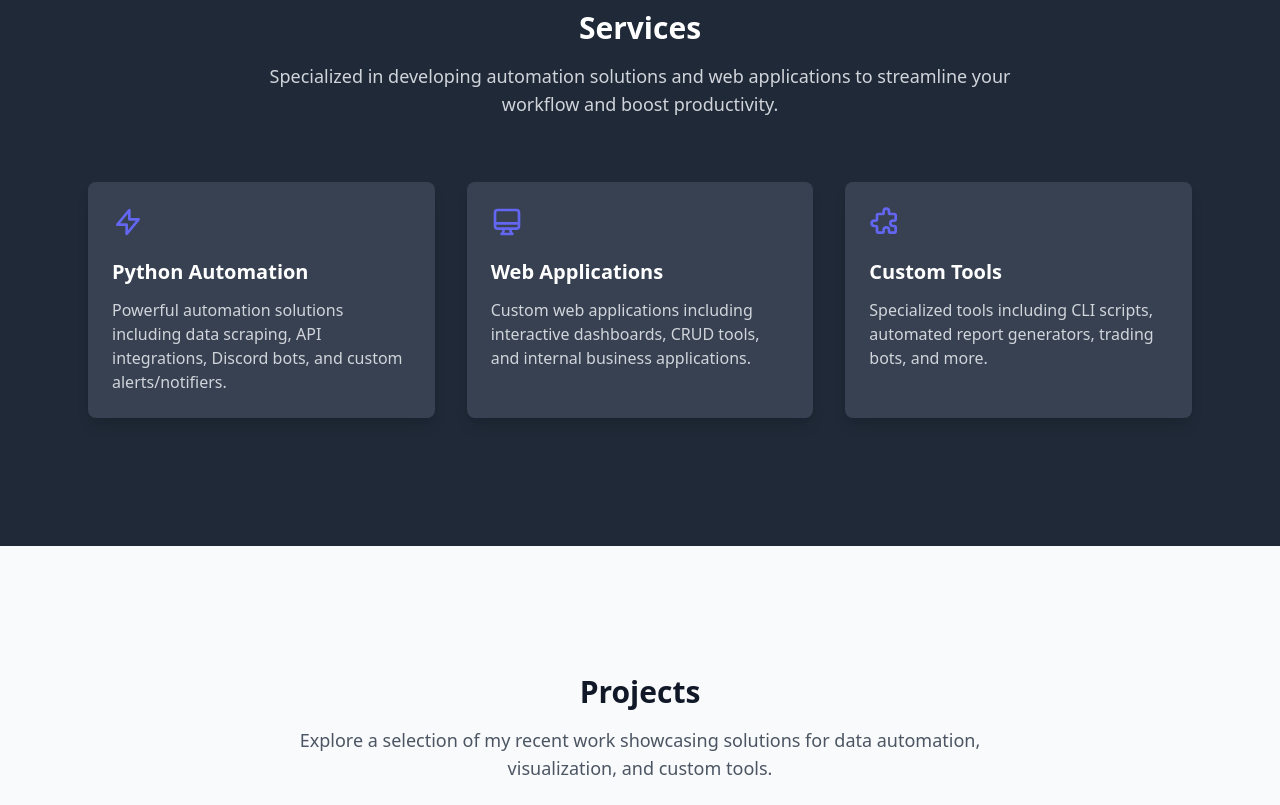
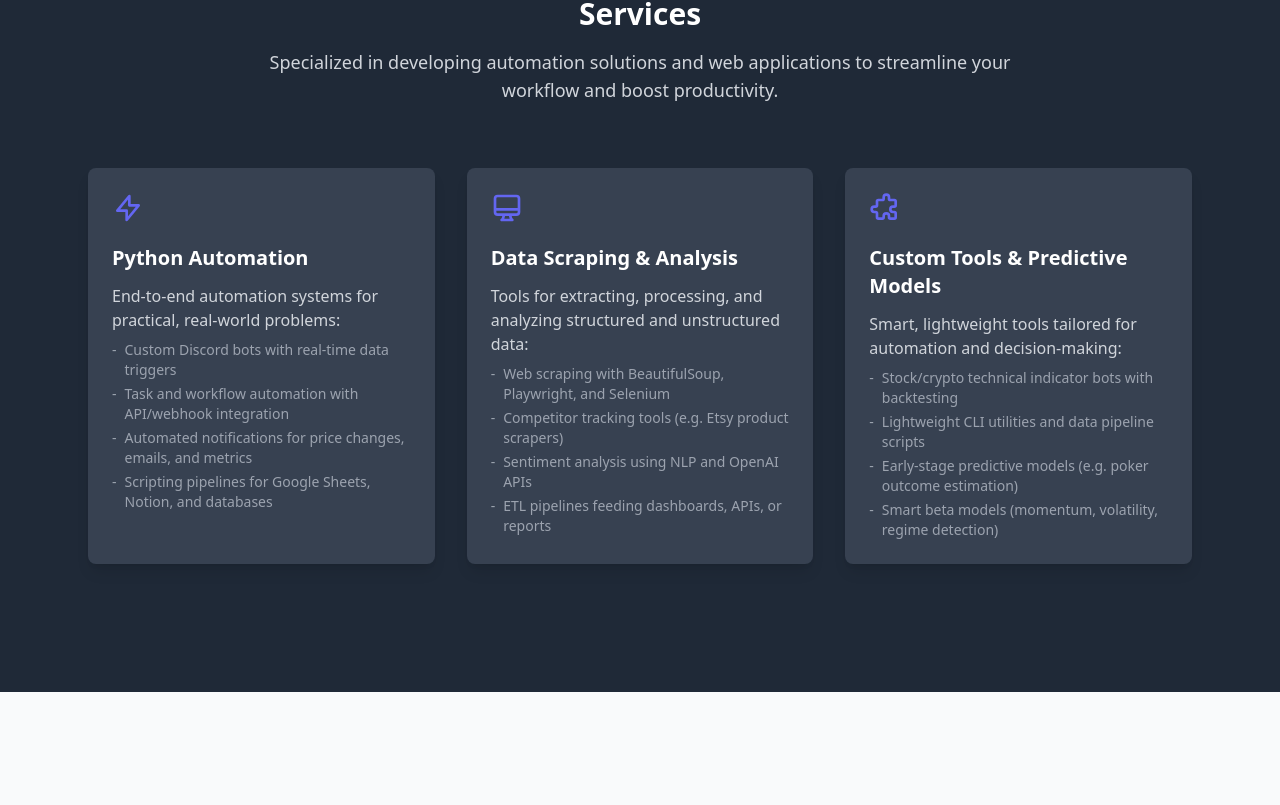
Before and after one commit to gabrielsaban/portfolio-site, a Next.js app in the folder frontend/: page / in a window 1280 px wide. Shown: the part 692-1497 px from the top of the page. Built offline with nearby package versions, Linux system fonts and the light colour scheme.

Commit message:
Content update

```diff
--- a/frontend/src/components/Hero.tsx
+++ b/frontend/src/components/Hero.tsx
@@ -11,10 +11,10 @@ export default function Hero() {
             Gabriel Saban
           </h1>
           <h2 className="text-2xl text-indigo-400">
-            Python Automation + Full-Stack Dev
+            Python Automation + Full-Stack Web Dev
           </h2>
           <p className="text-lg text-gray-300 max-w-xl">
-            Transforming ideas into powerful automation solutions and beautiful web applications. Let&apos;s build something amazing together.
+            Automation solutions, web systems, data scraping + analysis, and predictive modeling for real-world applications.
           </p>
           <div className="flex flex-col sm:flex-row gap-4 justify-center md:justify-start pt-4">
             <a
--- a/frontend/src/components/Services.tsx
+++ b/frontend/src/components/Services.tsx
@@ -5,7 +5,13 @@ import React from 'react';
 const services = [
   {
     title: 'Python Automation',
-    description: 'Powerful automation solutions including data scraping, API integrations, Discord bots, and custom alerts/notifiers.',
+    description: 'End-to-end automation systems for practical, real-world problems:',
+    items: [
+      'Custom Discord bots with real-time data triggers',
+      'Task and workflow automation with API/webhook integration',
+      'Automated notifications for price changes, emails, and metrics',
+      'Scripting pipelines for Google Sheets, Notion, and databases'
+    ],
     icon: (
       <svg className="h-8 w-8 text-indigo-500" xmlns="http://www.w3.org/2000/svg" fill="none" viewBox="0 0 24 24" stroke="currentColor">
         <path strokeLinecap="round" strokeLinejoin="round" strokeWidth={2} d="M13 10V3L4 14h7v7l9-11h-7z" />
@@ -13,8 +19,14 @@ const services = [
     ),
   },
   {
-    title: 'Web Applications',
-    description: 'Custom web applications including interactive dashboards, CRUD tools, and internal business applications.',
+    title: 'Data Scraping & Analysis',
+    description: 'Tools for extracting, processing, and analyzing structured and unstructured data:',
+    items: [
+      'Web scraping with BeautifulSoup, Playwright, and Selenium',
+      'Competitor tracking tools (e.g. Etsy product scrapers)',
+      'Sentiment analysis using NLP and OpenAI APIs',
+      'ETL pipelines feeding dashboards, APIs, or reports'
+    ],
     icon: (
       <svg className="h-8 w-8 text-indigo-500" xmlns="http://www.w3.org/2000/svg" fill="none" viewBox="0 0 24 24" stroke="currentColor">
         <path strokeLinecap="round" strokeLinejoin="round" strokeWidth={2} d="M9.75 17L9 20l-1 1h8l-1-1-.75-3M3 13h18M5 17h14a2 2 0 002-2V5a2 2 0 00-2-2H5a2 2 0 00-2 2v10a2 2 0 002 2z" />
@@ -22,8 +34,14 @@ const services = [
     ),
   },
   {
-    title: 'Custom Tools',
-    description: 'Specialized tools including CLI scripts, automated report generators, trading bots, and more.',
+    title: 'Custom Tools & Predictive Models',
+    description: 'Smart, lightweight tools tailored for automation and decision-making:',
+    items: [
+      'Stock/crypto technical indicator bots with backtesting',
+      'Lightweight CLI utilities and data pipeline scripts',
+      'Early-stage predictive models (e.g. poker outcome estimation)',
+      'Smart beta models (momentum, volatility, regime detection)'
+    ],
     icon: (
       <svg className="h-8 w-8 text-indigo-500" xmlns="http://www.w3.org/2000/svg" fill="none" viewBox="0 0 24 24" stroke="currentColor">
         <path strokeLinecap="round" strokeLinejoin="round" strokeWidth={2} d="M11 4a2 2 0 114 0v1a1 1 0 001 1h3a1 1 0 011 1v3a1 1 0 01-1 1h-1a2 2 0 100 4h1a1 1 0 011 1v3a1 1 0 01-1 1h-3a1 1 0 01-1-1v-1a2 2 0 10-4 0v1a1 1 0 01-1 1H7a1 1 0 01-1-1v-3a1 1 0 00-1-1H4a2 2 0 110-4h1a1 1 0 001-1V7a1 1 0 011-1h3a1 1 0 001-1V4z" />
@@ -31,6 +49,7 @@ const services = [
     ),
   }
 ];
+
 
 export default function Services() {
   return (
@@ -48,7 +67,15 @@ export default function Services() {
             <div key={index} className="bg-gray-700 rounded-lg shadow-lg p-6 transition-all duration-200 hover:shadow-xl hover:bg-gray-600 flex flex-col h-full">
               <div className="mb-5">{service.icon}</div>
               <h3 className="text-xl font-bold text-white mb-3">{service.title}</h3>
-              <p className="text-gray-300 flex-grow">{service.description}</p>
+              <p className="text-gray-300">{service.description}</p>
+              <div className="mt-2 space-y-1 text-sm text-gray-400 flex-grow">
+                {service.items.map((item, i) => (
+                  <div key={i} className="flex items-start">
+                    <span className="mr-2">-</span>
+                    <span>{item}</span>
+                  </div>
+                ))}
+              </div>
             </div>
           ))}
         </div>
```
